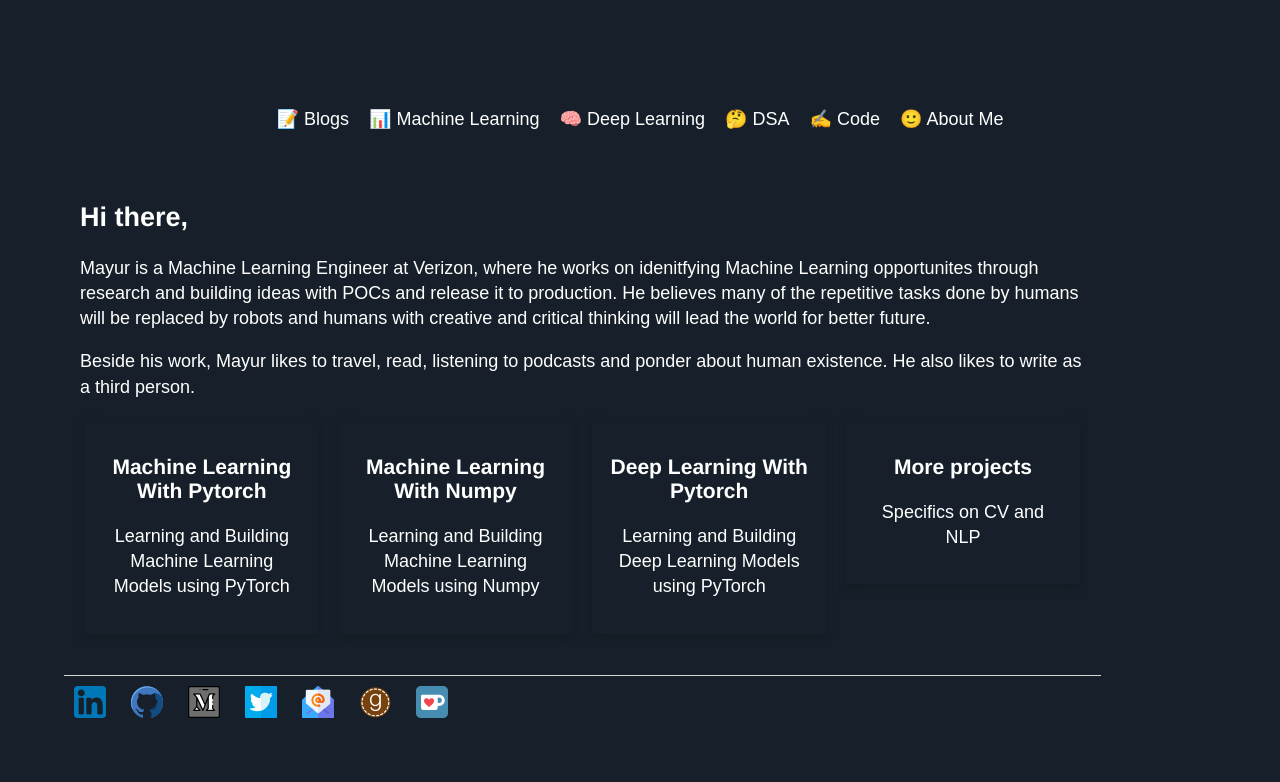
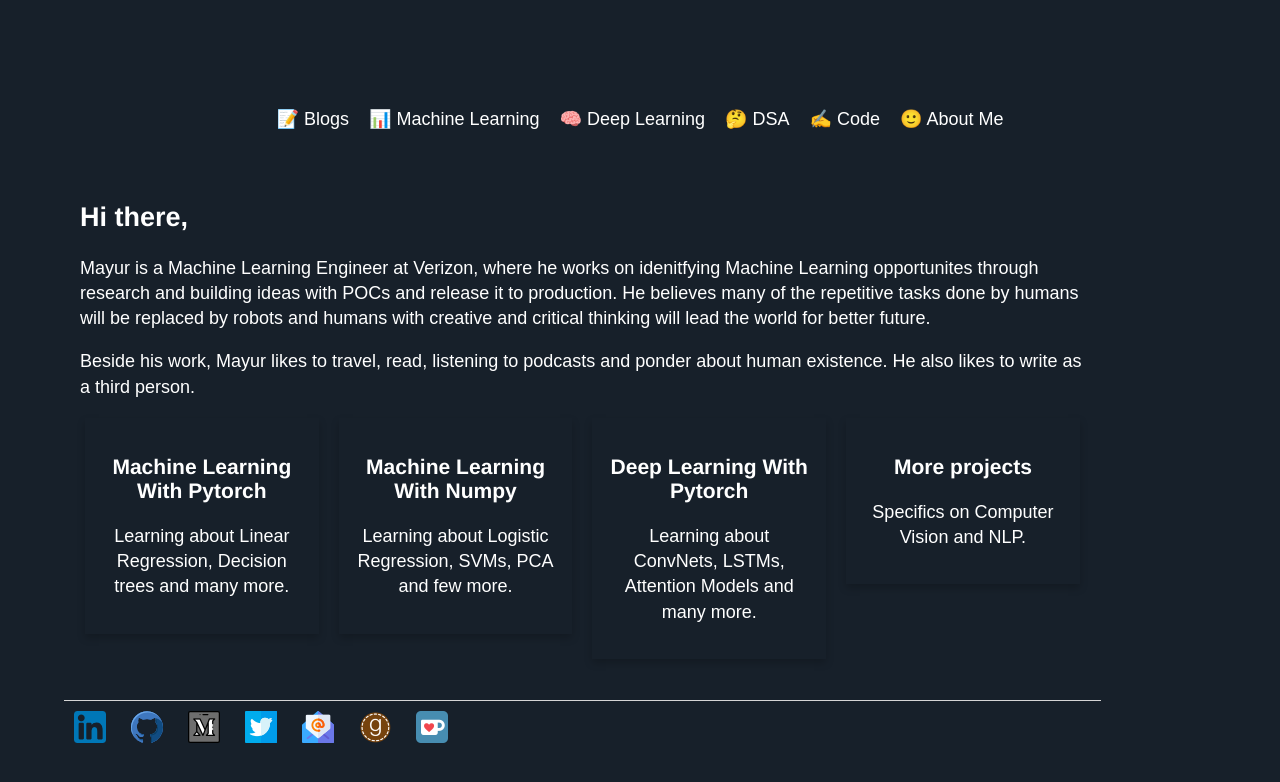
Before and after one commit to Mayurji/mayurji.github.io, a Jekyll site: the page built from about/index.html, in a window 1280 px wide. Shown: the top 782 px of the page. Built offline with Jekyll 4.4.1, drawn with Linux system fonts in a browser that asks for light colours; nearby versions of some CDN libraries.

Commit message:
Update index.html

```diff
--- a/about/index.html
+++ b/about/index.html
@@ -44,25 +44,25 @@ title: Math + Computing = AI
 	  <div class="column">
 	    	<div class="card">
 			<a href="https://github.com/Mayurji/MLWithPytorch"><h3>Machine Learning With Pytorch</h3></a>
-			<p>Learning and Building Machine Learning Models using PyTorch</p>
+			<p>Learning about Linear Regression, Decision trees and many more.</p>
 		</div>
 	  </div>
 	  <div class="column">
 	    <div class="card">
 		    <a href="https://github.com/Mayurji/MLWithNumpy"><h3>Machine Learning With Numpy</h3></a>
-		    <p>Learning and Building Machine Learning Models using Numpy</p>
+		    <p>Learning about Logistic Regression, SVMs, PCA and few more.</p>
 		</div>
 	  </div>
 	  <div class="column">
 	    <div class="card">
 		  <a href="https://github.com/Mayurji/DLWithPytorch"><h3>Deep Learning With Pytorch</h3></a>
-		  <p>Learning and Building Deep Learning Models using PyTorch</p>
+		  <p>Learning about ConvNets, LSTMs, Attention Models and many more.</p>
 	    </div>
 	  </div>
 	  <div class="column">
 	    <div class="card">
 		  <a href="https://github.com/Mayurji/"><h3>More projects</h3></a>
-		  <p>Specifics on CV and NLP</p>
+		  <p>Specifics on Computer Vision and NLP.</p>
 	    </div>
 	  </div>
 	</div>
```
